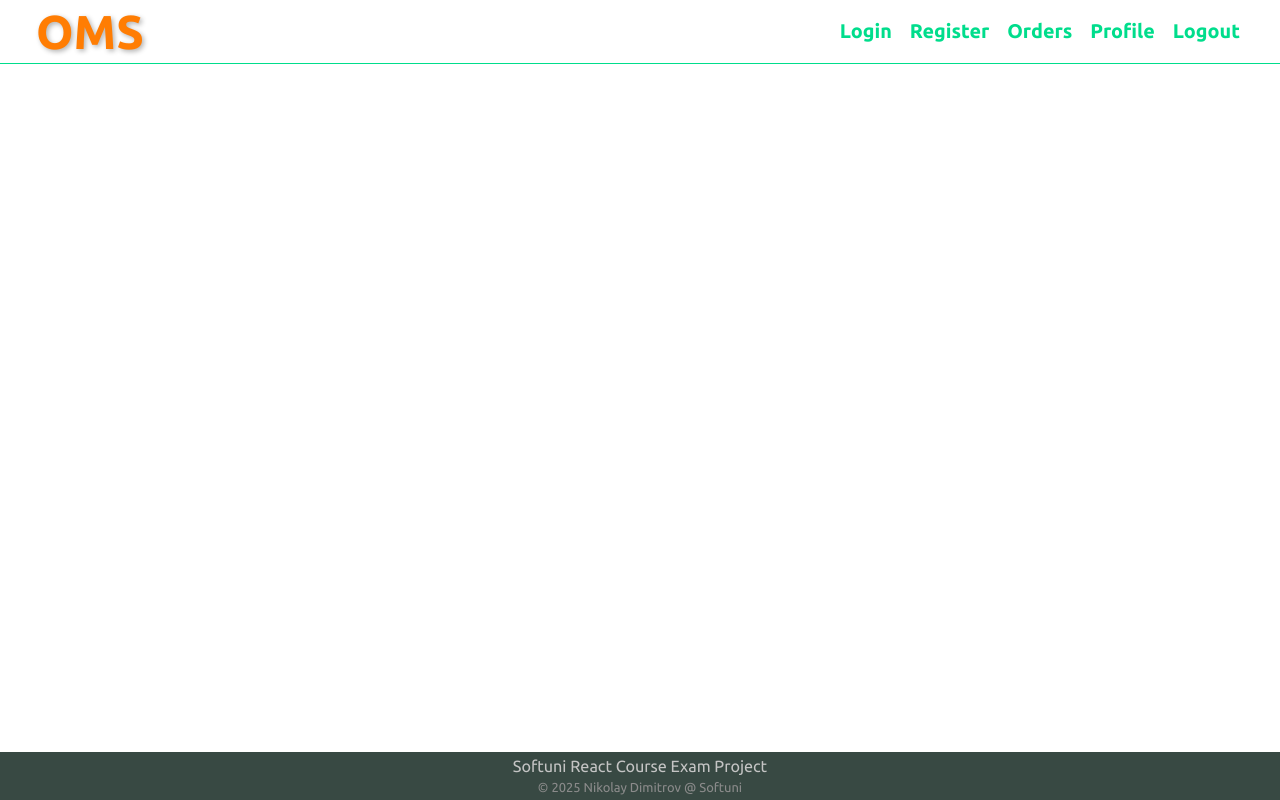
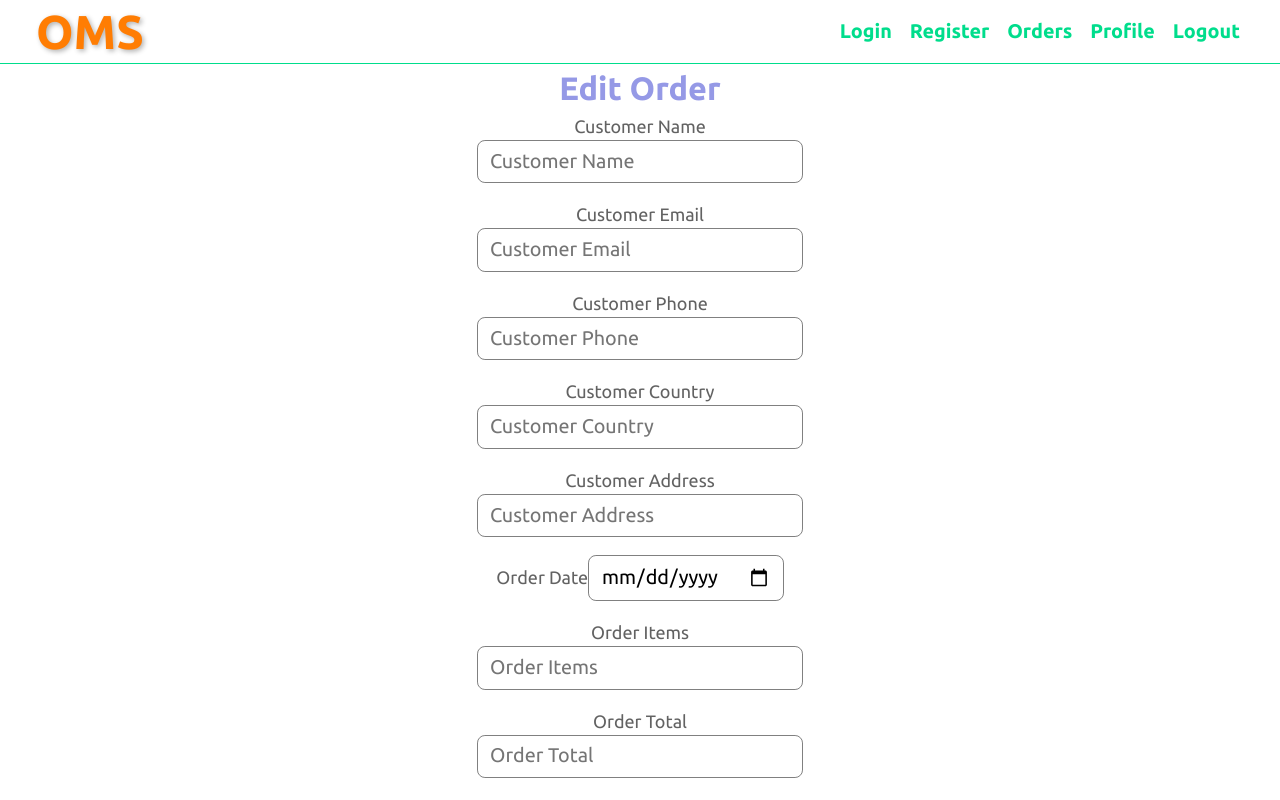
Before and after one commit to nikolay-st-d/react-exam, a React (Vite) app in the folder oms/: page /orders/1/edit in a window 1280 px wide. Shown: the top 800 px of the page. Built offline with nearby package versions, Linux system fonts and the light colour scheme; no server answers.

Commit message:
Added order edit functionality

```diff
--- a/oms/src/App.jsx
+++ b/oms/src/App.jsx
@@ -8,8 +8,9 @@ import Register from './components/register/Register';
 import Profile from './components/profile/Profile';
 import Dashboard from './components/dashboard/Dashboard';
 import Logout from './components/logout/Logout';
-import CreateOrder from './components/create/createOrder';
+import OrderCreate from './components/create/OrderCreate';
 import OrderDetails from './components/order-details/orderDetails';
+import OrderEdit from './components/order-edit/OrderEdit';
 
 import './styles.css';
 
@@ -25,8 +26,9 @@ function App() {
                     <Route path='/profile' element={<Profile />} />
                     <Route path='/orders' element={<Dashboard />} />
                     <Route path='/orders/:orderId/details' element={<OrderDetails />} />
+                    <Route path='/orders/:orderId/edit' element={<OrderEdit />} />
                     <Route path='/logout' element={<Logout />} />
-                    <Route path='orders/create' element={<CreateOrder />} />
+                    <Route path='orders/create' element={<OrderCreate />} />
                 </Routes>
             </main>
             <Footer />
--- /dev/null
+++ b/oms/src/components/order-edit/OrderEdit.jsx
@@ -0,0 +1,126 @@
+import { useEffect, useState } from 'react';
+import { useNavigate, useParams } from 'react-router';
+import orderService from '../../services/orderService';
+
+export default function OrderEdit() {
+    const { orderId } = useParams();
+
+    const navigate = useNavigate();
+
+    const [order, setOrder] = useState({});
+
+    useEffect(() => {
+        orderService.getOne(orderId).then(setOrder);
+    }, [orderId]);
+
+    const orderSaveAction = async (formData) => {
+        const orderData = Object.fromEntries(formData);
+
+        await orderService.update(orderId, orderData);
+
+        // TODO: Implement Error handling with try/catch to check if the
+        // update was successful or not and navigate ONLY in case everything went fine
+
+        navigate('/orders');
+    };
+
+    return (
+        <div className='edit-order'>
+            <h2>Edit Order</h2>
+
+            <form id='createOrder' action={orderSaveAction}>
+                <div>
+                    <label htmlFor='customerName'>Customer Name</label>
+                    <input
+                        type='text'
+                        id='customerName'
+                        name='customerName'
+                        placeholder='Customer Name'
+                        defaultValue={order.customerName}
+                    />
+                </div>
+                <div>
+                    <label htmlFor='customerEmail'>Customer Email</label>
+                    <input
+                        type='email'
+                        id='customerEmail'
+                        name='customerEmail'
+                        placeholder='Customer Email'
+                        defaultValue={order.customerEmail}
+                    />
+                </div>
+                <div>
+                    <label htmlFor='customerPhone'>Customer Phone</label>
+                    <input
+                        type='phone'
+                        id='customerPhone'
+                        name='customerPhone'
+                        placeholder='Customer Phone'
+                        defaultValue={order.customerPhone}
+                    />
+                </div>
+                <div>
+                    <label htmlFor='customerCountry'>Customer Country</label>
+                    <input
+                        type='text'
+                        id='customerCountry'
+                        name='customerCountry'
+                        placeholder='Customer Country'
+                        defaultValue={order.customerCountry}
+                    />
+                </div>
+                <div>
+                    <label htmlFor='customerAddress'>Customer Address</label>
+                    <input
+                        type='text'
+                        id='customerAddress'
+                        name='customerAddress'
+                        placeholder='Customer Address'
+                        defaultValue={order.customerAddress}
+                    />
+                </div>
+                <div>
+                    <label htmlFor='orderDate'>Order Date</label>
+                    <input
+                        type='date'
+                        id='orderDate'
+                        name='orderDate'
+                        placeholder='Order Date'
+                        defaultValue={order.orderDate}
+                    />
+                </div>
+                <div>
+                    <label htmlFor='orderItems'>Order Items</label>
+                    <input
+                        type='text'
+                        id='orderItems'
+                        name='orderItems'
+                        placeholder='Order Items'
+                        defaultValue={order.orderItems}
+                    />
+                </div>
+                <div>
+                    <label htmlFor='orderTotal'>Order Total</label>
+                    <input
+                        type='text'
+                        id='orderTotal'
+                        name='orderTotal'
+                        placeholder='Order Total'
+                        defaultValue={order.orderTotal}
+                    />
+                </div>
+                <div>
+                    <label htmlFor='orderStatus'>Order Status</label>
+                    <input
+                        type='text'
+                        id='orderStatus'
+                        name='orderStatus'
+                        placeholder='Order Status'
+                        defaultValue={order.orderStatus}
+                    />
+                </div>
+                <button>Save Order</button>
+            </form>
+        </div>
+    );
+}
--- a/oms/src/services/orderService.js
+++ b/oms/src/services/orderService.js
@@ -16,7 +16,7 @@ export default {
         return order;
     },
     async update(id, order) {
-        return request.put(`${baseURL}/${id}`, order);
+        return request.put(`${baseURL}/${id}`, {...order, _id: id});
     },
     async delete(id) {
         return request.delete(`${baseURL}/${id}`);
--- a/oms/src/styles.css
+++ b/oms/src/styles.css
@@ -117,7 +117,7 @@ main {
     justify-content: center;
     align-items: center;
     width: 100%;
-    height: 86vh;
+    min-height: 86vh;
     margin: 0 auto;
 }
 
@@ -147,6 +147,7 @@ main a:hover,
 .home {
     width: 100%;
     height: 100%;
+    min-height: 86vh;
     background-color: #384943;
     display: flex;
     align-items: center;
```
Also changed, not shown: oms/src/components/create/OrderCreate.jsx (renamed from oms/src/components/create/createOrder.jsx).
